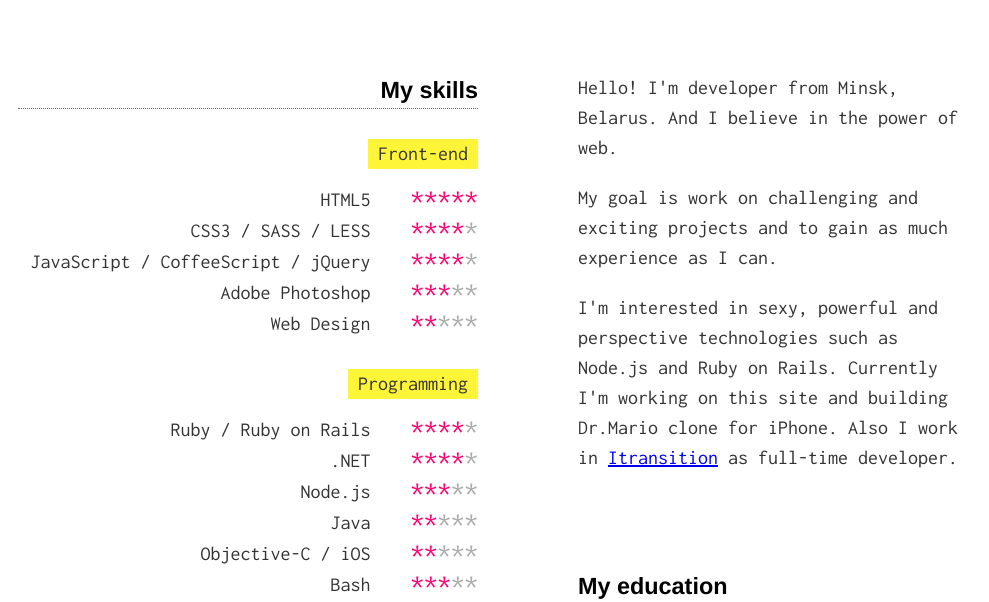
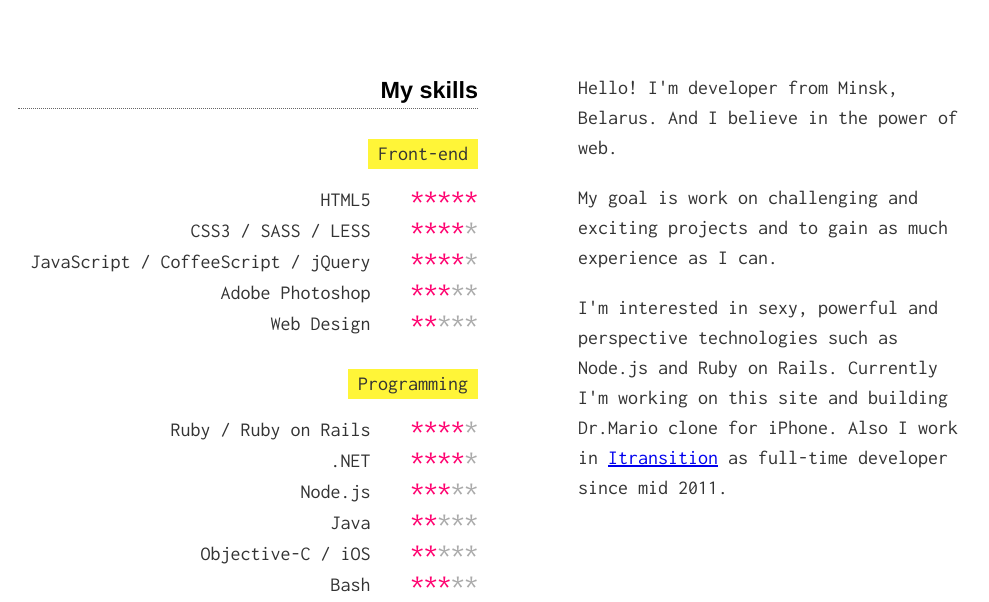
Before and after one commit to CodingFu/SevaRybakov, a website: page public/cv.html in a window 1280 px wide. Shown: the part 191-793 px from the top of the page, without its empty margins (152-1141 px from the left). Drawn offline with Linux system fonts and the light colour scheme.

Commit message:
Fixed since date

```diff
--- a/public/cv.html
+++ b/public/cv.html
@@ -62,7 +62,7 @@
         <section id="hello" class="push_1 grid_5">
             <p>Hello! I'm developer from Minsk, Belarus. And I believe in the power of web.</p>
             <p>My goal is work on challenging and exciting projects and to gain as much experience as I can.</p>
-            <p>I'm interested in sexy, powerful and perspective technologies such as Node.js and Ruby on Rails. Currently I'm working on this site and building Dr.Mario clone for iPhone. Also I work in <a href="http://itransition.com">Itransition</a> as full-time developer.</p>
+            <p>I'm interested in sexy, powerful and perspective technologies such as Node.js and Ruby on Rails. Currently I'm working on this site and building Dr.Mario clone for iPhone. Also I work in <a href="http://itransition.com">Itransition</a> as full-time developer since mid 2011.</p>
             <section id="education">
                 <h3>My education</h3>
                 <h4>Belarussian State University of Informatics and Radioelectronics</h4>
```
